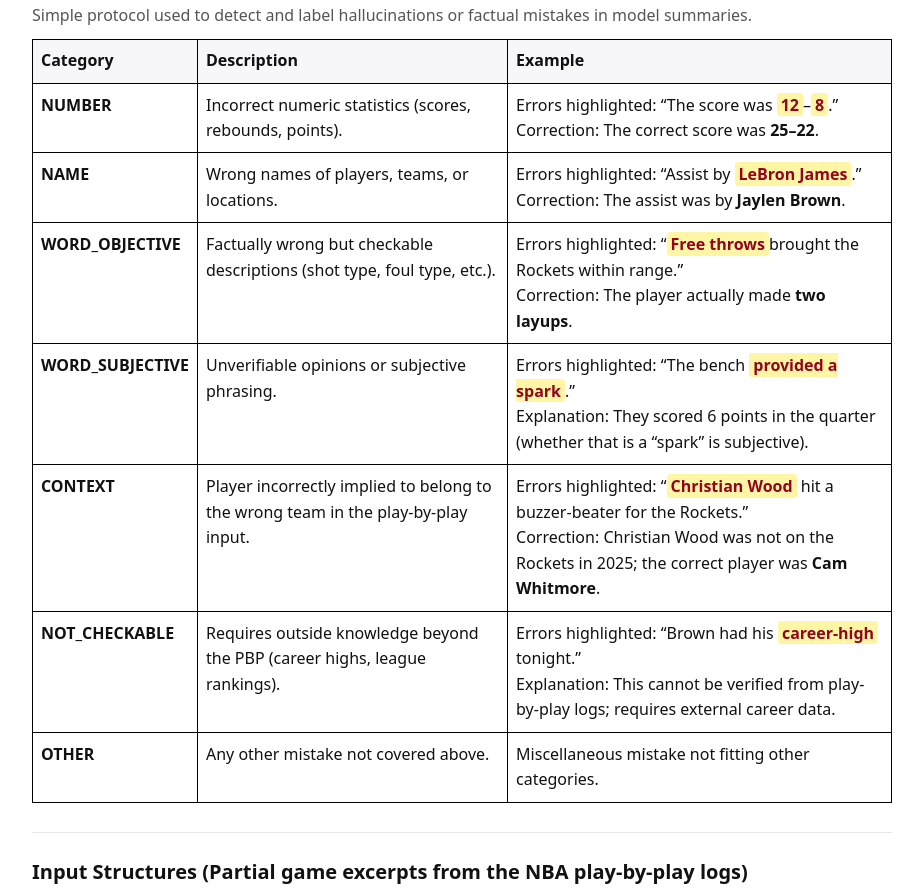
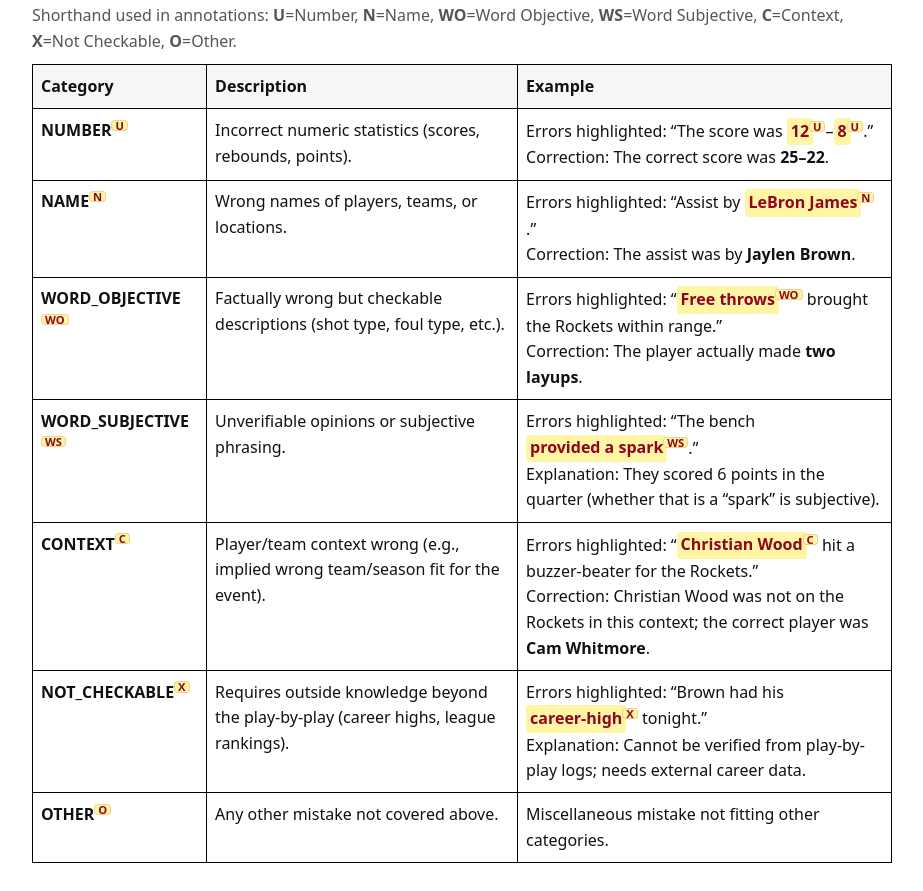
Before and after one commit to BarkaviSJ/nba-input-matters, a plain HTML site: page index.html in a window 1280 px wide. Shown: the part 618-1509 px from the top of the page, without its empty margins (178-1101 px from the left). Drawn offline with Linux system fonts and the light colour scheme.

Commit message:
project page updates

```diff
--- a/index.html
+++ b/index.html
@@ -65,8 +65,15 @@
       background: var(--mark);
       color: #91051f;
       font-weight: 600;
+      display:inline-block;
       padding: .05rem .25rem;
       border-radius: .2rem;
+    }
+
+    .err + sup.badge{
+      margin-left:-0.25rem;        /* cancels the .25rem right pad on .err */
+      position:relative;
+      left:-0.01em;                 /* micro nudge; tweak -0.00–-0.03em if needed */
     }
 
     /* Superscript badge; highlighted too */
@@ -153,7 +160,8 @@
         <!-- Error types table (with yellow highlight for errors) -->
         <section>
           <h2>Error Categories (Annotation Protocol)</h2>
-          <p class="sub">Simple protocol used to detect and label hallucinations or factual mistakes in model summaries.</p>
+          <p class="sub">Shorthand used in annotations: <strong>U</strong>=Number, <strong>N</strong>=Name, <strong>WO</strong>=Word&nbsp;Objective, <strong>WS</strong>=Word&nbsp;Subjective, <strong>C</strong>=Context, <strong>X</strong>=Not&nbsp;Checkable, <strong>O</strong>=Other.</p>
+
           <table class="table-bordered">
             <thead>
               <tr>
@@ -162,58 +170,63 @@
                 <th>Example</th>
               </tr>
             </thead>
-              <td><strong>NUMBER</strong></td>
+            <tbody>
+              <tr>
+                <td><strong>NUMBER</strong><sup class="badge">U</sup></td>
                 <td>Incorrect numeric statistics (scores, rebounds, points).</td>
                 <td>
-                Errors highlighted: “The score was <span class="err">12</span>–<span class="err">8</span>.”<br/>
+                  Errors highlighted: “The score was <span class="err">12</span><sup class="badge">U</sup>–<span class="err">8</span><sup class="badge">U</sup>.”<br/>
                   Correction: The correct score was <strong>25–22</strong>.
                 </td>
               </tr>
               <tr>
-              <td><strong>NAME</strong></td>
+                <td><strong>NAME</strong><sup class="badge">N</sup></td>
                 <td>Wrong names of players, teams, or locations.</td>
                 <td>
-                Errors highlighted: “Assist by <span class="err">LeBron James</span>.”<br/>
+                  Errors highlighted: “Assist by <span class="err">LeBron James</span><sup class="badge">N</sup>.”<br/>
                   Correction: The assist was by <strong>Jaylen Brown</strong>.
                 </td>
               </tr>
               <tr>
-              <td><strong>WORD_OBJECTIVE</strong></td>
+                <td><strong>WORD_OBJECTIVE</strong><sup class="badge">WO</sup></td>
                 <td>Factually wrong but checkable descriptions (shot type, foul type, etc.).</td>
                 <td>
-                Errors highlighted: “<span class="err">Free throws</span>brought the Rockets within range.”<br/>
+                  Errors highlighted: “<span class="err">Free throws</span><sup class="badge">WO</sup> brought the Rockets within range.”<br/>
                   Correction: The player actually made <strong>two layups</strong>.
                 </td>
               </tr>
               <tr>
-              <td><strong>WORD_SUBJECTIVE</strong></td>
+                <td><strong>WORD_SUBJECTIVE</strong><sup class="badge">WS</sup></td>
                 <td>Unverifiable opinions or subjective phrasing.</td>
                 <td>
-                Errors highlighted: “The bench <span class="err">provided a spark</span>.”<br/>
+                  Errors highlighted: “The bench <span class="err">provided a spark</span><sup class="badge">WS</sup>.”<br/>
                   Explanation: They scored 6 points in the quarter (whether that is a “spark” is subjective).
                 </td>
               </tr>
               <tr>
-              <td><strong>CONTEXT</strong></td>
-              <td>Player incorrectly implied to belong to the wrong team in the play-by-play input.</td>
+                <td><strong>CONTEXT</strong><sup class="badge">C</sup></td>
+                <td>Player/team context wrong (e.g., implied wrong team/season fit for the event).</td>
                 <td>
-                Errors highlighted: “<span class="err">Christian Wood</span> hit a buzzer-beater for the Rockets.”<br/>
-                Correction: Christian Wood was not on the Rockets in 2025; the correct player was <strong>Cam Whitmore</strong>.
+                  Errors highlighted: “<span class="err">Christian Wood</span><sup class="badge">C</sup> hit a buzzer-beater for the Rockets.”<br/>
+                  Correction: Christian Wood was not on the Rockets in this context; the correct player was <strong>Cam Whitmore</strong>.
                 </td>
               </tr>
               <tr>
-              <td><strong>NOT_CHECKABLE</strong></td>
-              <td>Requires outside knowledge beyond the PBP (career highs, league rankings).</td>
+                <td><strong>NOT_CHECKABLE</strong><sup class="badge">X</sup></td>
+                <td>Requires outside knowledge beyond the play-by-play (career highs, league rankings).</td>
                 <td>
-                Errors highlighted: “Brown had his <span class="err">career-high</span> tonight.”<br/>
-                Explanation: This cannot be verified from play-by-play logs; requires external career data.
+                  Errors highlighted: “Brown had his <span class="err">career-high</span><sup class="badge">X</sup> tonight.”<br/>
+                  Explanation: Cannot be verified from play-by-play logs; needs external career data.
                 </td>
               </tr>
               <tr>
-              <td><strong>OTHER</strong></td>
+                <td><strong>OTHER</strong><sup class="badge">O</sup></td>
                 <td>Any other mistake not covered above.</td>
-              <td>Miscellaneous mistake not fitting other categories.</td>
+                <td>
+                  Miscellaneous mistake not fitting other categories.
+                </td>
               </tr>
+            </tbody>
           </table>
         </section>
 
```
Also changed, not shown: 1 other file. Lines whose indentation alone changed are shown as unchanged.
